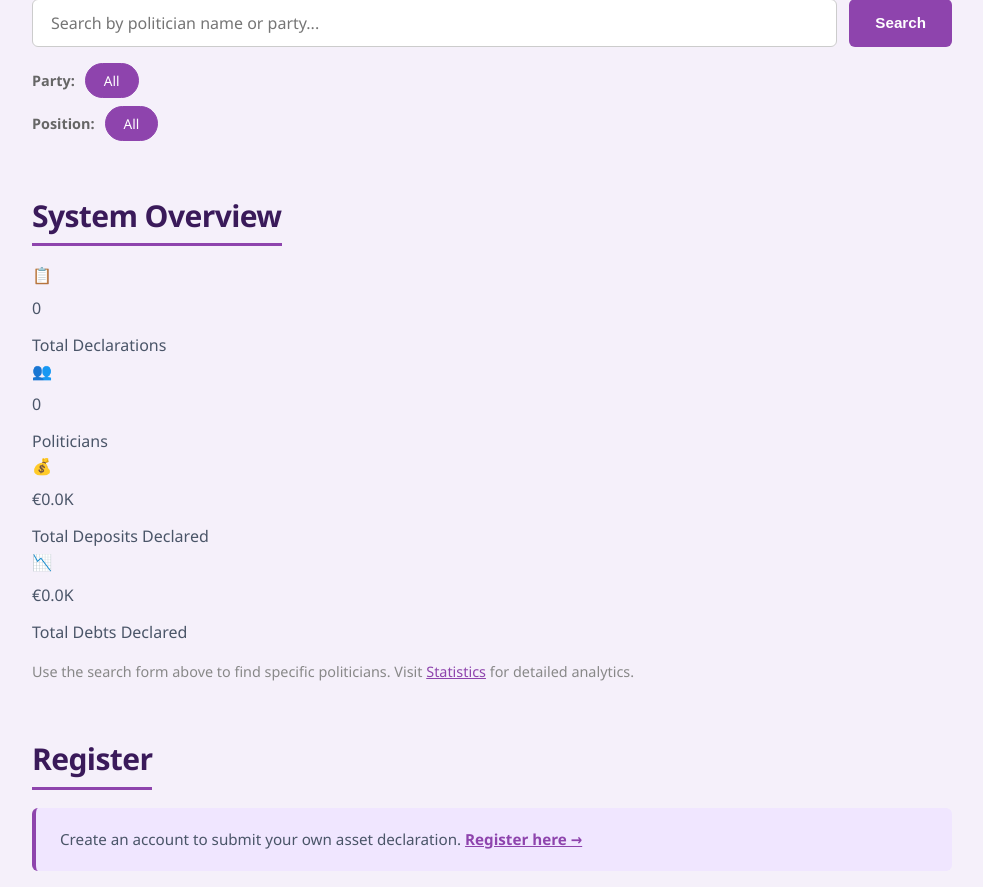
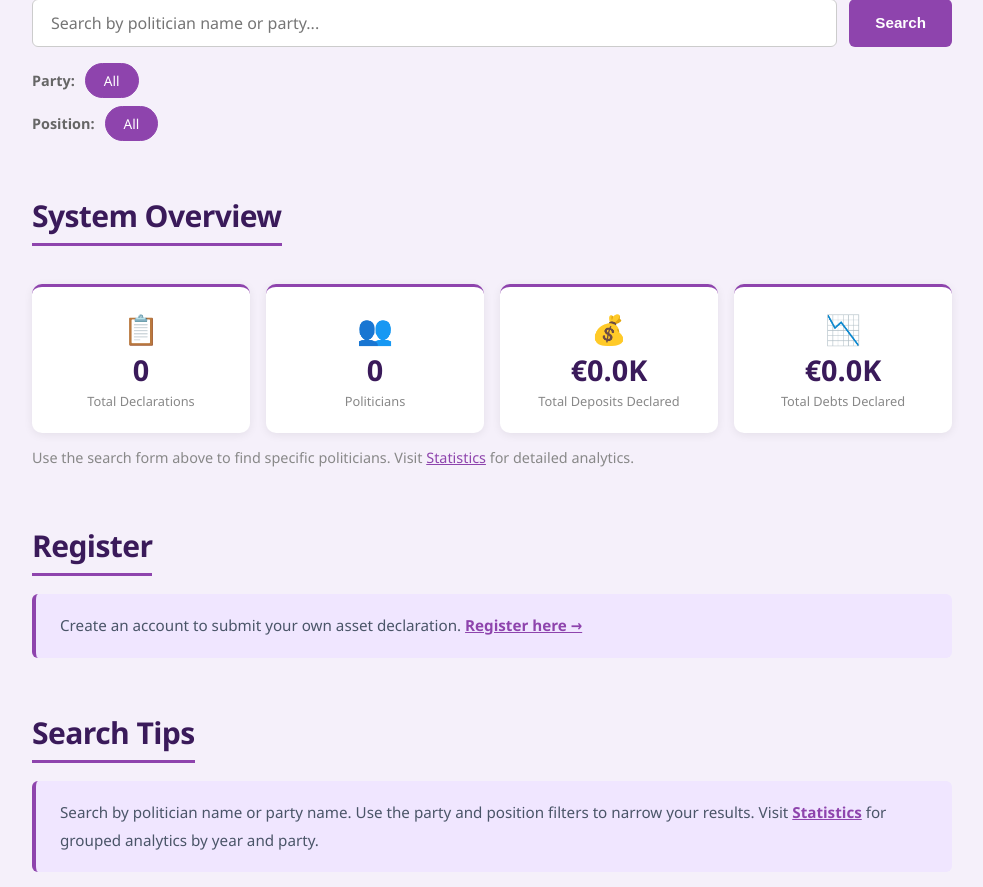
Before and after one commit to andreasn7/CSE_326_Project, a PHP site: page /modules/search/search_dashboard.php in a window 1280 px wide. Shown: the part 335-1222 px from the top of the page, without its empty margins (148-1131 px from the left). Run offline with PHP 8.4, Linux system fonts and the light colour scheme; data that the repository does not hold is empty.

Commit message:
Add styles for stats overview and data tables

```diff
--- a/modules/search/style.css
+++ b/modules/search/style.css
@@ -388,3 +388,116 @@ main section p {
     gap: 8px;
   }
 }
+
+/* Public stats overview */
+.stats-overview-grid {
+  display: grid;
+  grid-template-columns: repeat(auto-fit, minmax(160px, 1fr));
+  gap: 16px;
+  margin-top: 20px;
+}
+
+.stats-card {
+  background-color: #ffffff;
+  border-radius: 10px;
+  padding: 22px 18px;
+  text-align: center;
+  box-shadow: 0 2px 10px rgba(0,0,0,0.07);
+  border-top: 3px solid #8e44ad;
+  transition: box-shadow 0.2s, transform 0.2s;
+}
+
+.stats-card:hover {
+  box-shadow: 0 8px 24px rgba(0, 0, 0, 0.12);
+  transform: translateY(-3px);
+}
+
+.stats-icon {
+  font-size: 1.8rem;
+  display: block;
+  margin-bottom: 8px;
+}
+
+.stats-number {
+  font-size: 1.8rem;
+  font-weight: 700;
+  color: #3a1a5a;
+  line-height: 1;
+  margin-bottom: 4px;
+}
+
+.stats-label {
+  font-size: 0.8rem;
+  color: #888;
+  line-height: 1.4;
+}
+
+.stats-charts-grid {
+  display: grid;
+  grid-template-columns: 1fr 1fr;
+  gap: 24px;
+}
+
+.chart-card {
+  background: #ffffff;
+  border-radius: 10px;
+  padding: 24px;
+  box-shadow: 0 2px 10px rgba(0,0,0,0.07);
+}
+
+.chart-title {
+  font-size: 1rem;
+  font-weight: 700;
+  color: #3a1a5a;
+  margin-bottom: 16px;
+}
+
+.demo-title {
+  border-bottom: 2px solid #8e44ad;
+  padding-bottom: 6px;
+  display: inline-block;
+  margin-bottom: 12px;
+}
+
+.table-wrapper {
+  overflow-x: auto;
+  overflow-y: auto;
+  max-height: 320px;
+  border-radius: 10px;
+  box-shadow: 0 2px 12px rgba(0,0,0,0.08);
+}
+
+.data-table {
+  width: 100%;
+  border-collapse: collapse;
+  background-color: #ffffff;
+}
+
+.data-table thead tr { background-color: #3a1a5a; color: #ffffff; }
+
+.data-table th {
+  padding: 14px 20px;
+  text-align: left;
+  font-size: 0.9rem;
+  font-weight: 600;
+  letter-spacing: 0.04em;
+  position: sticky;
+  top: 0;
+  background-color: #3a1a5a;
+  z-index: 1;
+}
+
+.data-table td {
+  padding: 14px 20px;
+  font-size: 0.94rem;
+  border-bottom: 1px solid #e9ecef;
+  color: #444;
+  vertical-align: middle;
+}
+
+.data-table tbody tr:last-child td { border-bottom: none; }
+.data-table tbody tr:hover { background-color: #f5f0fa; }
+
+@media (max-width: 768px) {
+  .stats-charts-grid { grid-template-columns: 1fr; }
+}
```
